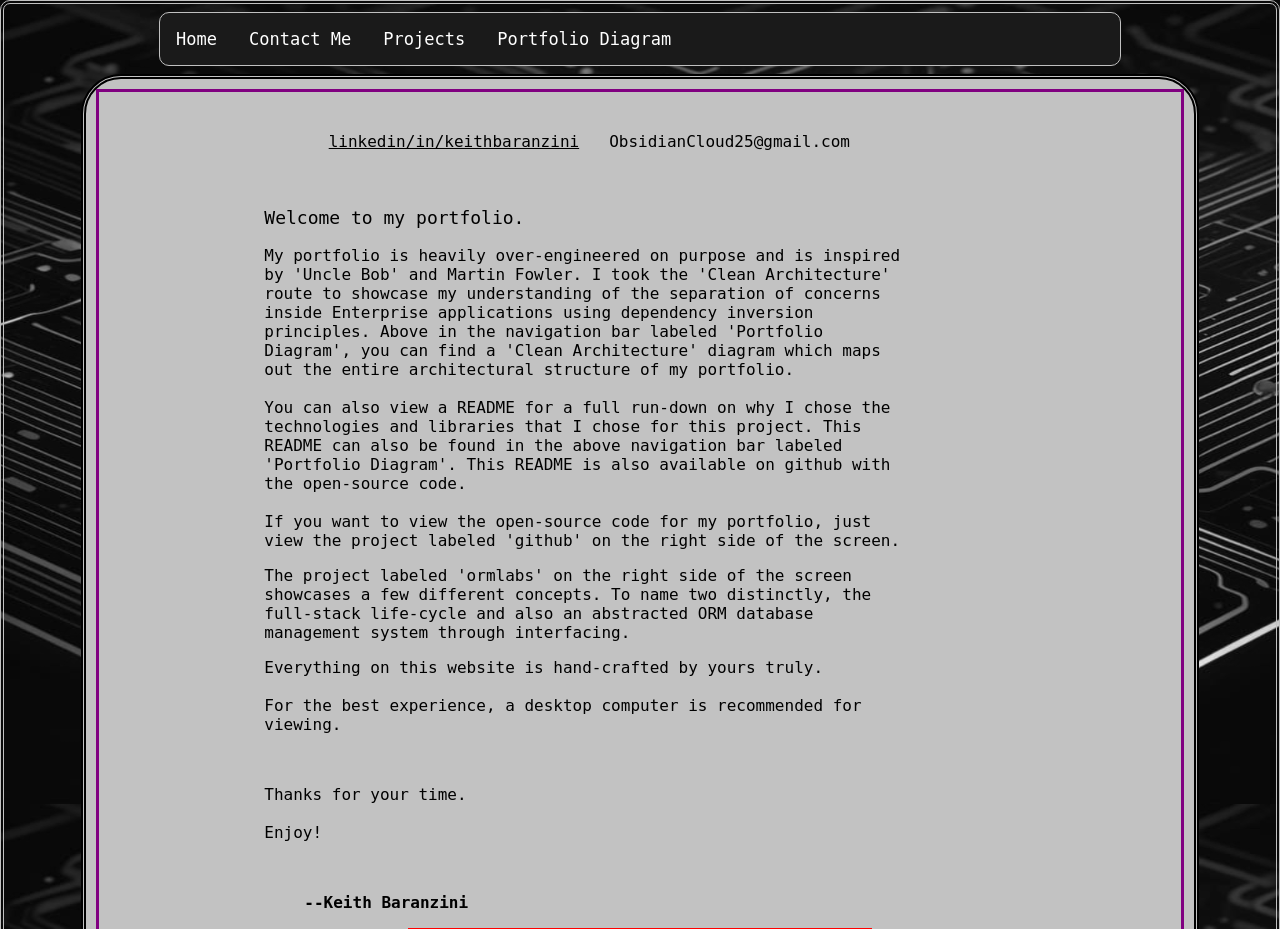
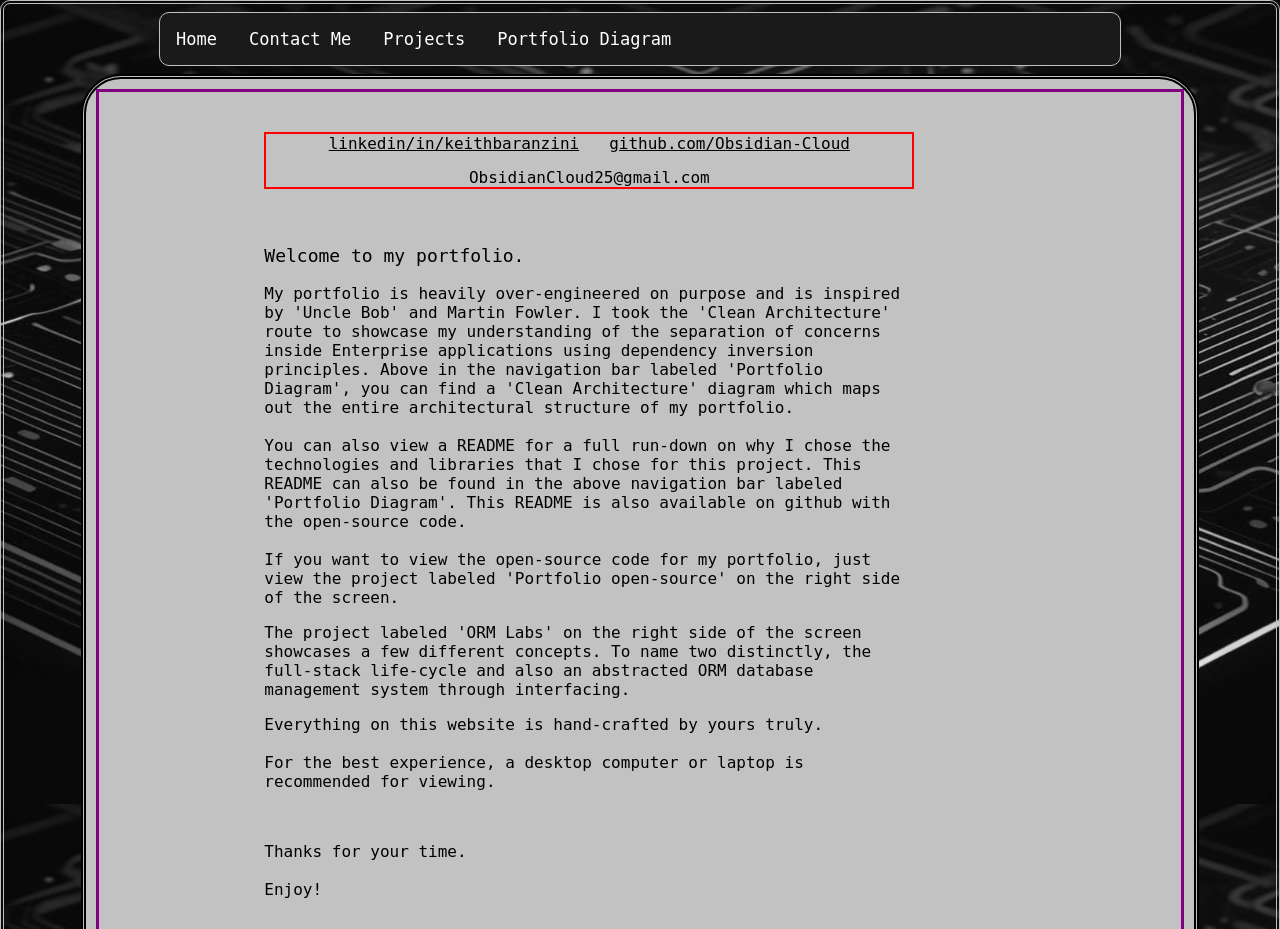
Before and after one commit to Obsidian-Cloud/portfolio, a Flask app: page / in a window 1280 px wide. Shown: the top 929 px of the page. Run offline with Flask 3, Linux system fonts and the light colour scheme; parts of the project's set-up code (start-up, migrations or seed data) failed here and were passed over.

Commit message:
cleaned up intro summary

```diff
--- a/templates/index.html
+++ b/templates/index.html
@@ -4,8 +4,9 @@
     <section>
     <div id="index-main">
         <div id="index-leftside">
-            <div style="display: flex; justify-content: center; column-gap: 30px; row-gap: 15px; flex-wrap: wrap">
-                <a class="sig-links" href="https://www.linkedin.com/in/keithbaranzini">linkedin/in/keithbaranzini</a>
+            <div style="display: flex; border: 2px solid red; justify-content: center; column-gap: 30px; row-gap: 15px; flex-wrap: wrap">
+                <a class="sig-links" href="https://www.linkedin.com/in/keithbaranzini" target="_blank">linkedin/in/keithbaranzini</a>
+                <a class="sig-links" href="https://www.github.com/obsidian-cloud" target="_blank">github.com/Obsidian-Cloud</a>
                 ObsidianCloud25@gmail.com
             </div>
             <br>
@@ -30,11 +31,11 @@
                 available on github with the open-source code.<br>
                 <br>
                 If you want to view the open-source code for my portfolio,
-                just view the project labeled 'github' on the right side
+                just view the project labeled 'Portfolio open-source' on the right side
                 of the screen.<br>
             </p>
             <p class="p">
-                The project labeled 'ormlabs' on the right side of the screen
+                The project labeled 'ORM Labs' on the right side of the screen
                 showcases a few different concepts. To name two distinctly,
                 the full-stack life-cycle and also an abstracted ORM database
                 management system through interfacing.<br>
@@ -42,7 +43,8 @@
             <p class="p">
                 Everything on this website is hand-crafted by yours truly.<br>
                 <br>
-                For the best experience, a desktop computer is recommended for viewing.
+                For the best experience, a desktop computer or laptop is recommended
+                for viewing.
             </p>
             <br>
             <p class="p">Thanks for your time.<br><br>Enjoy!</p>
```
